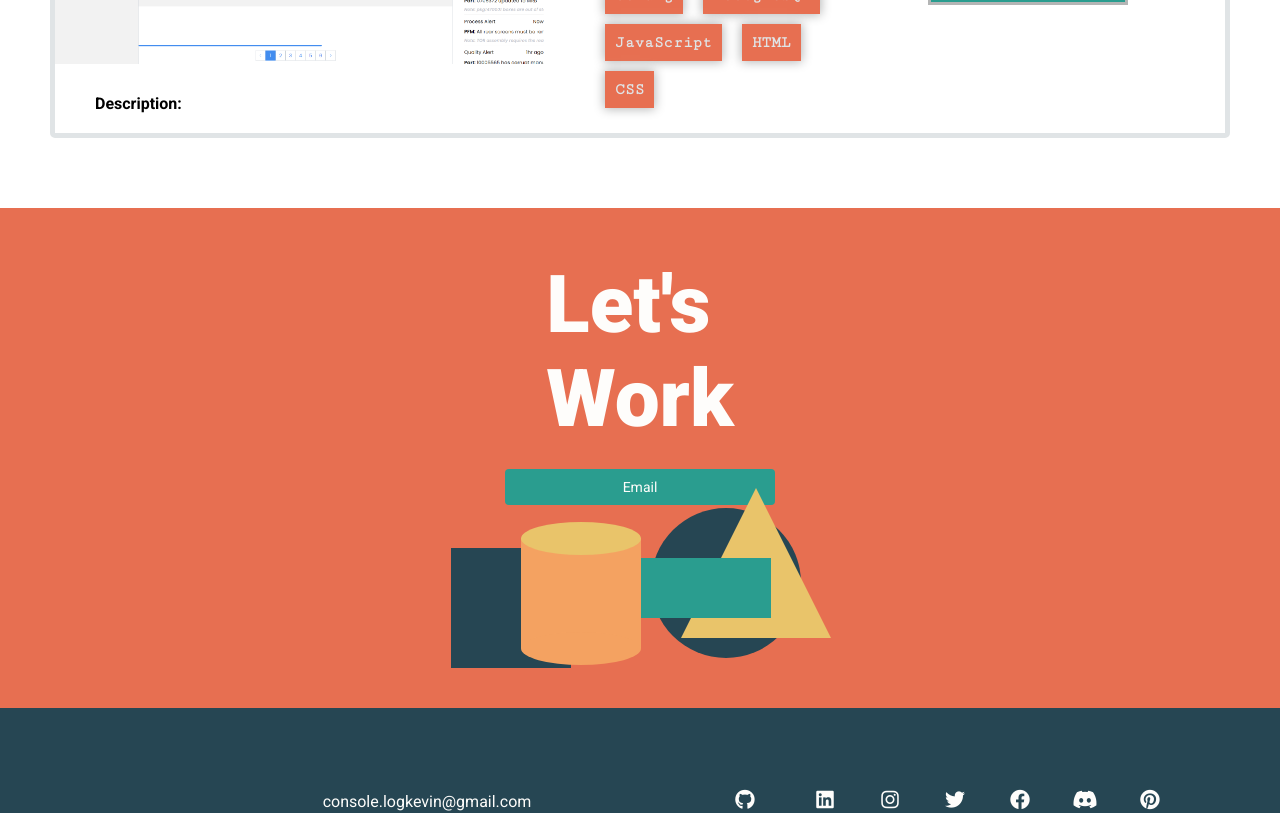
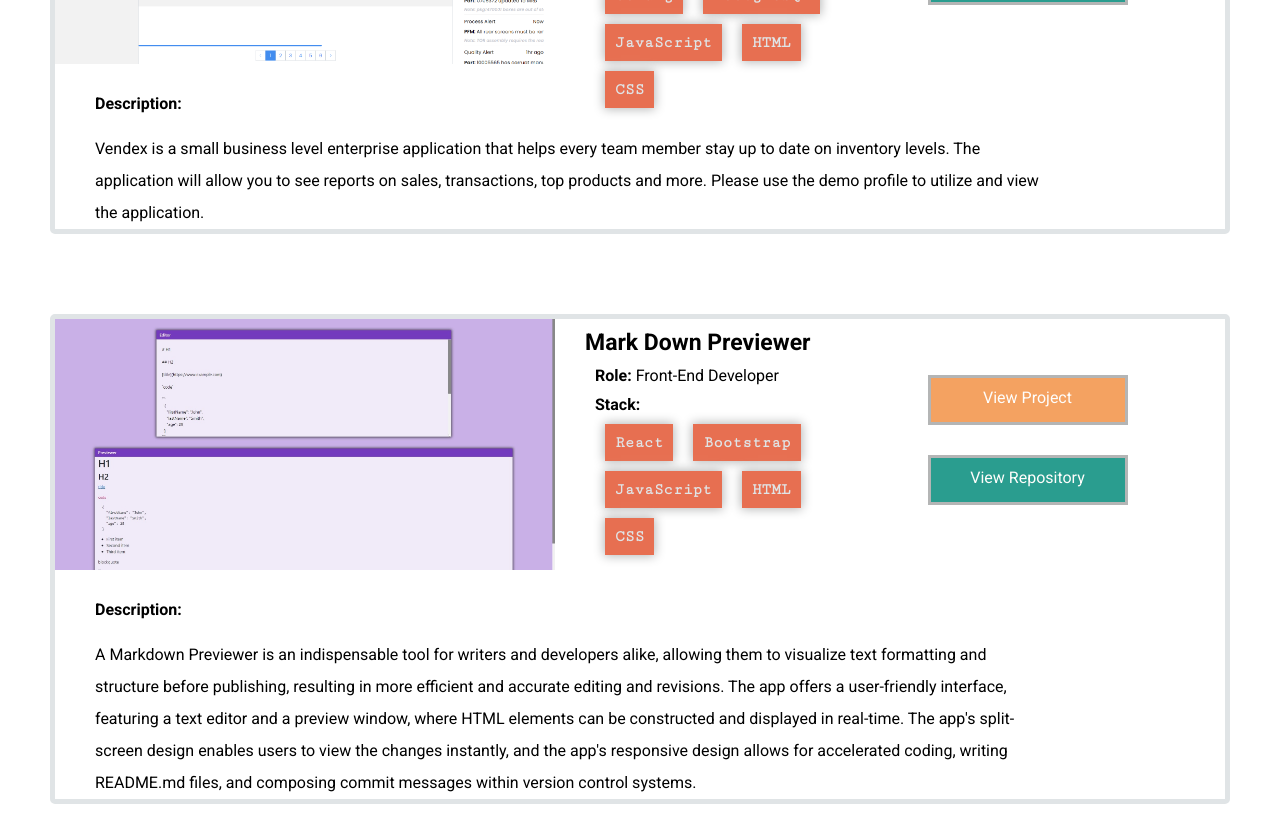
Before and after one commit to kvncrtr/portfolio, a React (Vite) app: page / in a window 1280 px wide. Shown: the part 2740-3553 px from the top of the page. Built offline with nearby package versions, Linux system fonts and the light colour scheme.

Commit message:
create a new project card in section

```diff
--- a/src/components/Projects.jsx
+++ b/src/components/Projects.jsx
@@ -10,15 +10,15 @@
    //    repo: 'https://github.com/kvncrtr/random-quote-machine'
    // }
 
-   // let markdownLink = {
-   //    project:'https://kvncrtr.github.io/markdown-previewer/',
-   //    repo: 'https://github.com/kvncrtr/markdown-previewer'
-   // }
+   let markdownLink = {
+      project:'https://kvncrtr.github.io/markdown-previewer/',
+      repo: 'https://github.com/kvncrtr/markdown-previewer'
+   }
 
-   // let drumLink = {
-   //    project:'https://kvncrtr.github.io/drum-machine/',
-   //    repo: 'https://github.com/kvncrtr/drum-machine'
-   // }
+   let drumLink = {
+      project:'https://kvncrtr.github.io/drum-machine/',
+      repo: 'https://github.com/kvncrtr/drum-machine'
+   }
 
    return (
       <section ref={ref} id={'projects'} className={'section'}>
@@ -55,7 +55,11 @@
                <div className={'project--description'}>
                   <p className={'bold'}>Description:</p>
                   <p className={'project--summary'}>
-
+                     Vendex is a small business level enterprise application
+                     that helps every team member stay up to date on inventory
+                     levels. The application will allow you to see reports on
+                     sales, transactions, top products and more. Please use
+                     the demo profile to utilize and view the application.
                   </p>
                </div>
 
@@ -70,7 +74,7 @@
 
             </div>
 
-            {/* Markdown Previewer
+             {/* Markdown Previewer */}
 
             <div className={'project--card'}>
 
@@ -122,9 +126,9 @@
                   </div>
                </div>
 
-            </div> */}
+            </div>
 
-            {/* Drum Machine
+            {/* Drum Machine  */}
 
             <div className={'project--card'}>
 
@@ -174,7 +178,7 @@
                   </div>
                </div>
 
-            </div>*/}
+            </div>
 
          </div>
       </section>
```
